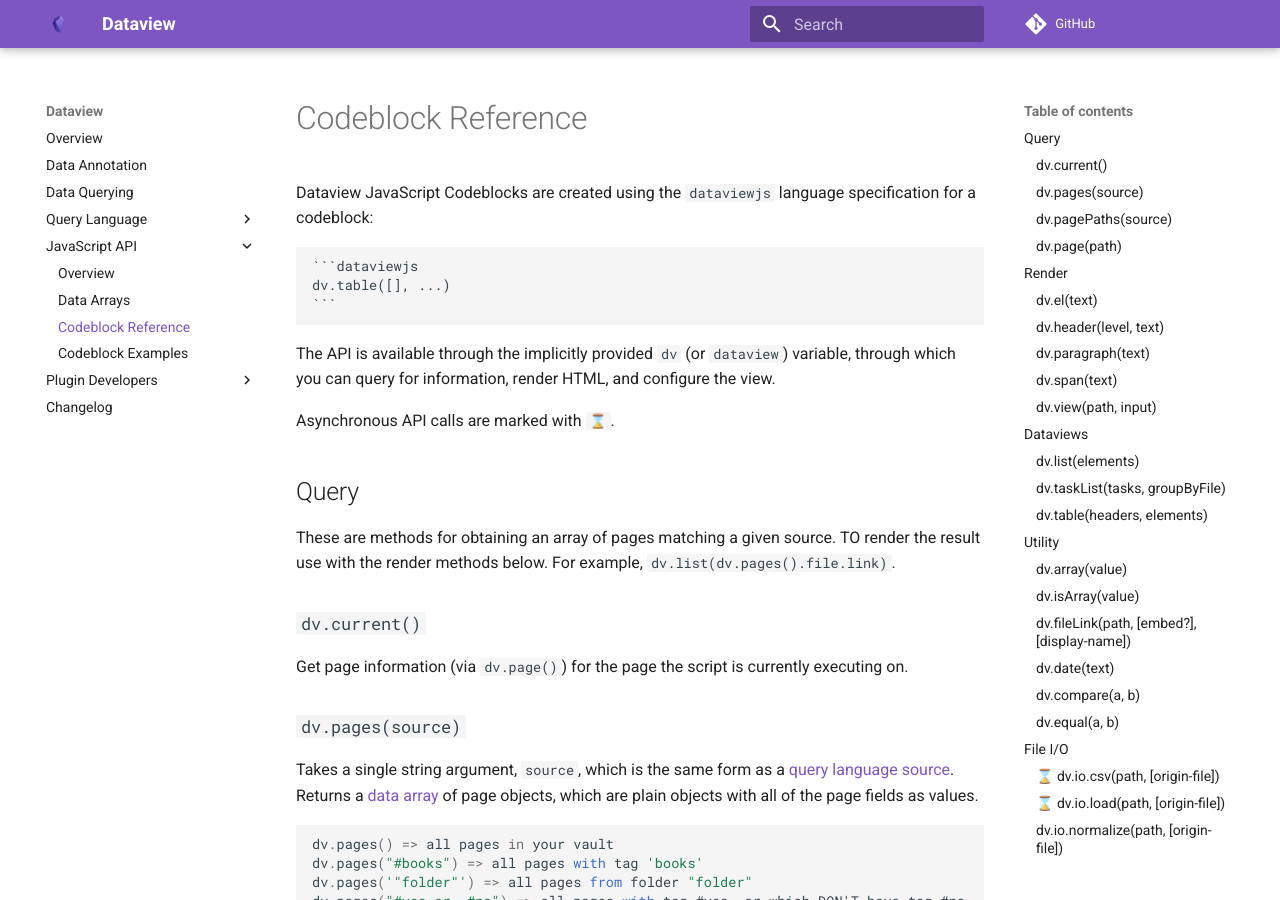
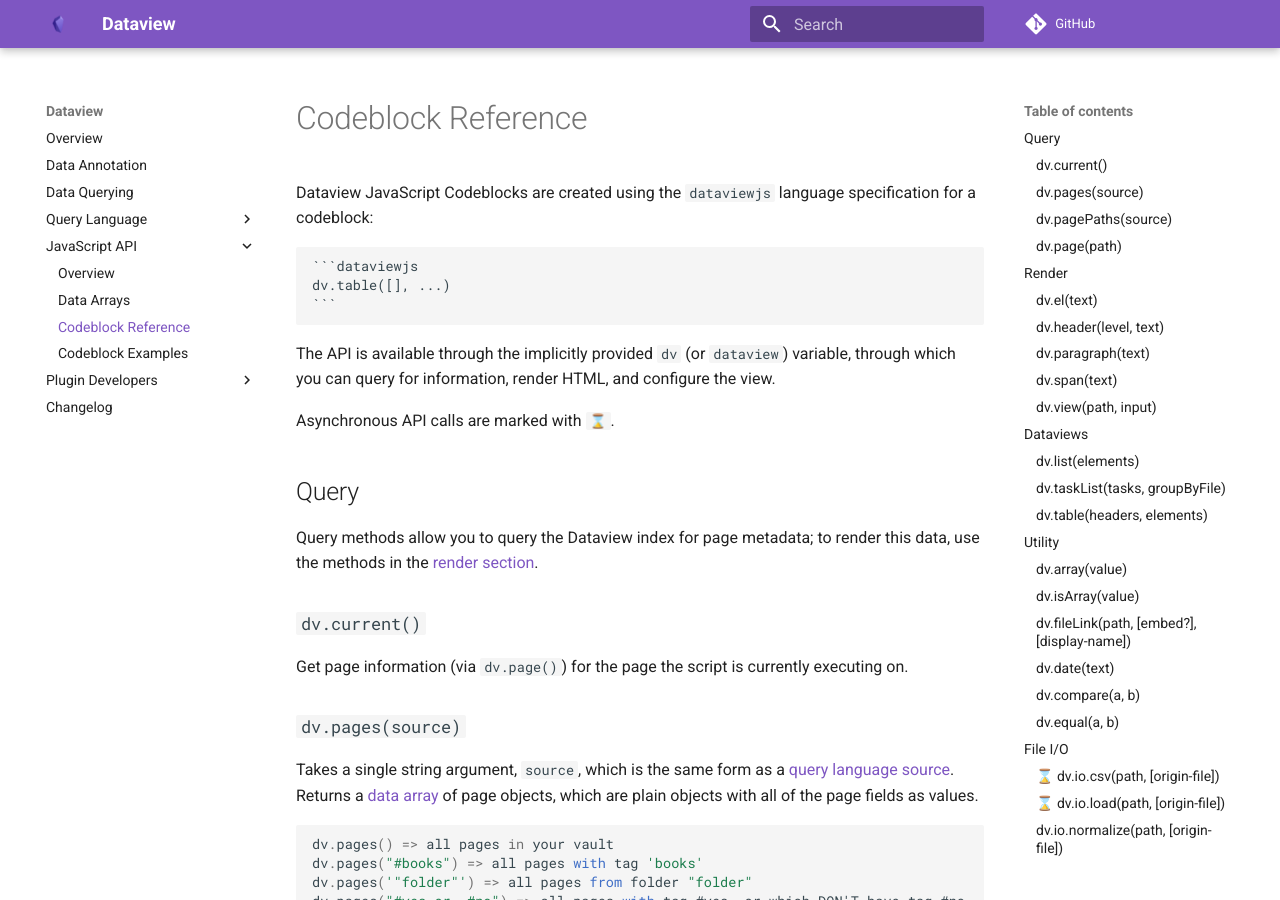
Before and after one commit to blacksmithgu/obsidian-dataview, an MkDocs documentation site: the page built from docs/docs/api/code-reference.md, in a window 1280 px wide and 900 px high. Built offline with MkDocs 1.6.1 and Material for MkDocs 9.7.7, drawn with Linux system fonts in a browser that asks for light colours; comment, search, counter and statistics services are not loaded.

Commit message:
Reword note about render methods

```diff
--- a/docs/docs/api/code-reference.md
+++ b/docs/docs/api/code-reference.md
@@ -14,7 +14,7 @@ information, render HTML, and configure the view.
 Asynchronous API calls are marked with `⌛`.
 
 ## Query
-These are methods for obtaining an array of pages matching a given source. TO render the result use with the render methods below. For example, `dv.list(dv.pages().file.link)`.
+Query methods allow you to query the Dataview index for page metadata; to render this data, use the methods in the [render section](#render).
 
 ### `dv.current()`
 
```
